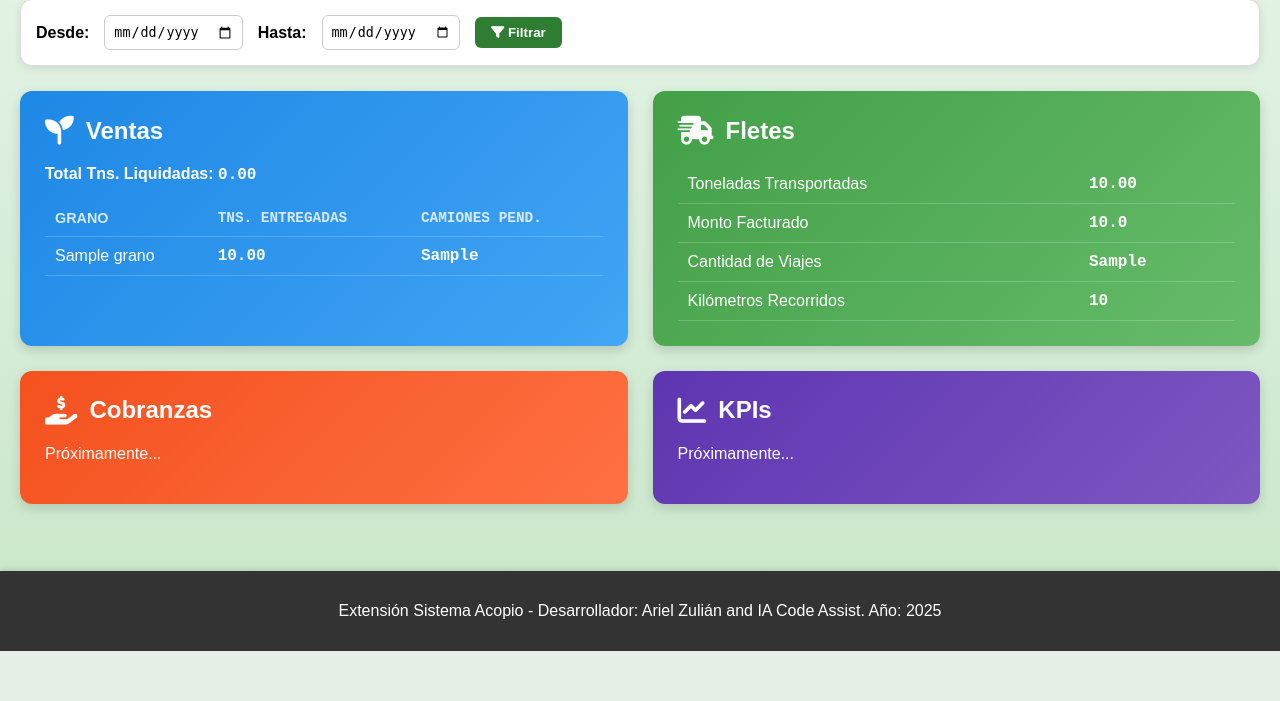
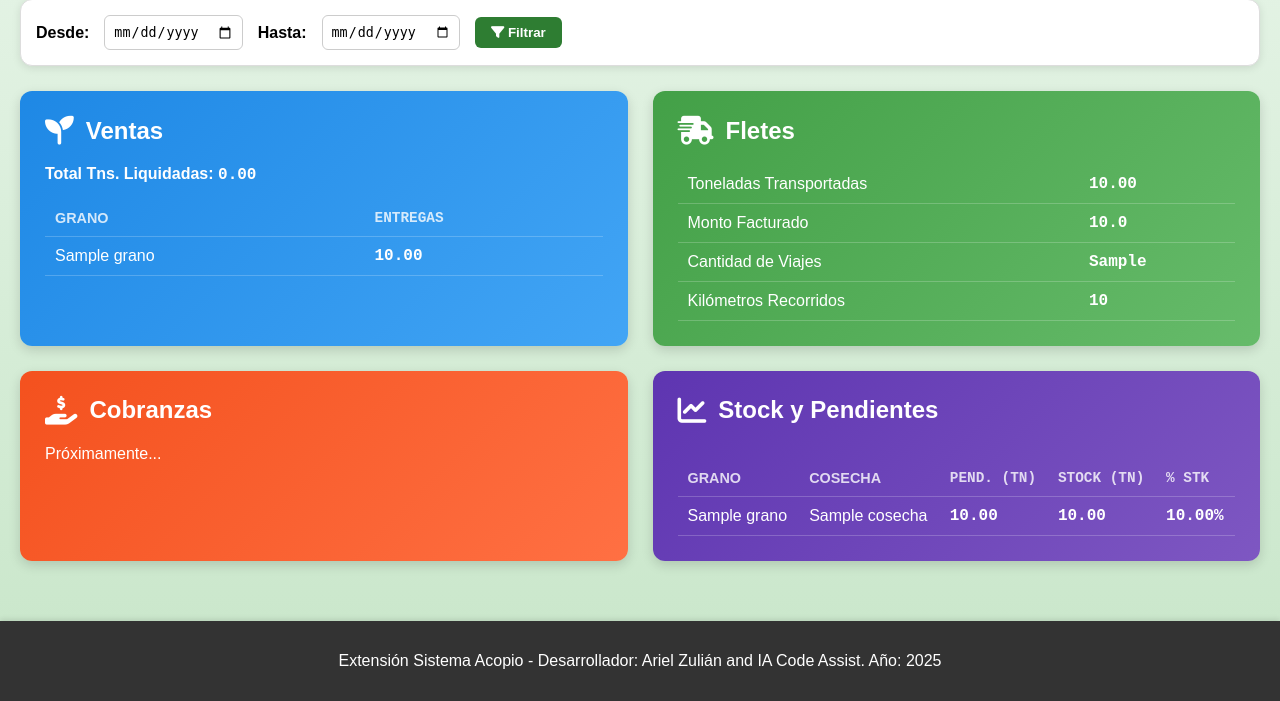
Before and after one commit to arizu14n/Datos-Acopio, a Flask app: template templates/dashboard.html in a window 1280 px wide. Shown: the part 149-850 px from the top of the page. Before the commit the page ends 800 px from the top, so only its background shows below. Run offline with Flask 3, Linux system fonts and the light colour scheme; the template is opened without the code that fills it: most values are stand-ins (such as "Sample title", 1, 10 or a date in 2020).

Commit message:
cambios en dashboard

```diff
--- a/app.py
+++ b/app.py
@@ -228,7 +228,7 @@ def dashboard():
                     grano_desc = get_grano_description(grano_code)
                     kilos = rec.get('G_SALDO', 0) or 0
                     if grano_desc not in ventas_por_grano:
-                        ventas_por_grano[grano_desc] = {'toneladas_entregadas': 0, 'camiones_pendientes': 0}
+                        ventas_por_grano[grano_desc] = {'toneladas_entregadas': 0}
                     ventas_por_grano[grano_desc]['toneladas_entregadas'] += kilos
 
         # Toneladas Liquidadas (liqven.dbf) - Total en el período
@@ -240,27 +240,48 @@ def dashboard():
 
         total_liquidado_toneladas = total_liquidado_kilos / 1000
 
-        # Camiones Pendientes (contrat.dbf) - Lógica actual, no depende del rango de fechas.
-        _, totales_por_grano_cosecha = get_contratos_pendientes()
-        for (grano, _), data in totales_por_grano_cosecha.items():
-            if grano not in ventas_por_grano:
-                ventas_por_grano[grano] = {'toneladas_entregadas': 0, 'camiones_pendientes': 0}
-            ventas_por_grano[grano]['camiones_pendientes'] += data['camiones']
-
         # Combinar datos para la tabla
         ventas_data = []
         for grano, data in sorted(ventas_por_grano.items()):
             ventas_data.append({
                 'grano': grano,
-                'toneladas_entregadas': data['toneladas_entregadas'] / 1000,
-                'camiones_pendientes': data['camiones_pendientes']
+                'toneladas_entregadas': data['toneladas_entregadas'] / 1000
             })
+
+        # --- Lógica para Tabla de Stock y Pendiente ---
+        stock_granos_cosecha = get_stock_granos_por_cosecha()
+        _, totales_por_grano_cosecha_stock = get_contratos_pendientes()
+
+        current_year = datetime.date.today().year
+        min_harvest_year_start = (current_year - 1) % 100
+        min_harvest_year = f"{min_harvest_year_start:02d}/{(min_harvest_year_start + 1):02d}"
+
+        all_keys = set(stock_granos_cosecha.keys()) | set(totales_por_grano_cosecha_stock.keys())
+
+        stock_data = []
+        for grano, cosecha in all_keys:
+            if cosecha >= min_harvest_year:
+                stock = stock_granos_cosecha.get((grano, cosecha), 0)
+                pendiente_data = totales_por_grano_cosecha_stock.get((grano, cosecha), {'kilos': 0})
+                pendiente = pendiente_data['kilos']
+
+                if stock > 0 or pendiente > 0:
+                    porcentaje_afectado = (pendiente / stock) * 100 if stock > 0 else 100
+
+                    stock_data.append({
+                        'grano': grano,
+                        'cosecha': cosecha,
+                        'stock': stock / 1000,
+                        'pendiente': pendiente / 1000,
+                        'porcentaje_afectado': porcentaje_afectado
+                    })
 
         return render_template('dashboard.html',
                                filtros_aplicados=filtros_aplicados,
                                fletes_data=fletes_data,
                                ventas_data=ventas_data,
-                               total_liquidado_toneladas=total_liquidado_toneladas)
+                               total_liquidado_toneladas=total_liquidado_toneladas,
+                               stock_data=stock_data)
     except Exception as e:
         # For debugging purposes, returning the error to the page can be helpful
         import traceback
@@ -283,7 +304,7 @@ def get_stock_granos_por_cosecha():
         print(f"Error al leer {RUTA_ACOGRAST_DBF}: {e}")
     return stock_granos
 
-def get_contratos_pendientes():
+def get_contratos_pendientes(min_harvest_year=None):
     contratos_pendientes = []
     totales_por_grano_cosecha = {}
 
@@ -325,7 +346,7 @@ def get_contratos_pendientes():
 
                 if kiloped > entrega:
                     cosecha = rec.get('COSECHA_C', 'N/A')
-                    if cosecha and cosecha <= '23/24':
+                    if min_harvest_year and cosecha < min_harvest_year:
                         continue
 
                     diferencia = kiloped - entrega
@@ -373,12 +394,14 @@ def get_contratos_pendientes():
 
 
 
-
 @app.route('/ventas', methods=['GET', 'POST'])
 def ventas():
     try:
         # --- New section for pending contracts ---
-        contratos_pendientes, totales_por_grano_cosecha = get_contratos_pendientes()
+        current_year = datetime.date.today().year
+        min_harvest_year_start = (current_year - 1) % 100
+        min_harvest_year = f"{min_harvest_year_start:02d}/{(min_harvest_year_start + 1):02d}"
+        contratos_pendientes, totales_por_grano_cosecha = get_contratos_pendientes(min_harvest_year=min_harvest_year)
         stock_granos_cosecha = get_stock_granos_por_cosecha()
 
         # Prepare data for pie chart (pending shipments by grain)
@@ -1127,10 +1150,10 @@ def generar_pdf(tipo_reporte):
                 row_data['COE'] = coe_val
                 row_data['Peso'] = format_number(registro.get('PESO', 0))
                 row_data['Precio'] = format_number(registro.get('PREOPE', 0), is_currency=True)
-                row_data['N.Grav.'] = format_number(registro.get('BRU_C', 0), is_currency=True)
-                row_data['IVA'] = format_number(registro.get('IVA_C', 0), is_currency=True)
+                row_data['N.Grav.'] = format_number(rec.get('BRU_C', 0), is_currency=True)
+                row_data['IVA'] = format_number(rec.get('IVA_C', 0), is_currency=True)
                 row_data['Otros'] = format_number(otros_val_num, is_currency=True)
-                row_data['Total'] = format_number(registro.get('NET_CTA', 0), is_currency=True)
+                row_data['Total'] = format_number(rec.get('NET_CTA', 0), is_currency=True)
                 table_data.append(row_data)
 
             totals_dict = {
--- a/templates/dashboard.html
+++ b/templates/dashboard.html
@@ -120,8 +120,7 @@
                 <thead>
                     <tr>
                         <th>Grano</th>
-                        <th class="numeric">Tns. Entregadas</th>
-                        <th class="numeric">Camiones Pend.</th>
+                        <th class="numeric">Entregas</th>
                     </tr>
                 </thead>
                 <tbody>
@@ -129,7 +128,6 @@
                     <tr>
                         <td>{{ item.grano }}</td>
                         <td class="numeric">{{ format_number(item.toneladas_entregadas, decimals=2) }}</td>
-                        <td class="numeric">{{ item.camiones_pendientes }}</td>
                     </tr>
                     {% endfor %}
                 </tbody>
@@ -170,8 +168,35 @@
         <p>Próximamente...</p>
     </div>
     <div class="panel panel-kpis">
-        <h2><i class="fa-solid fa-chart-line"></i>KPIs</h2>
-        <p>Próximamente...</p>
+        <h2><i class="fa-solid fa-chart-line"></i>Stock y Pendientes</h2>
+        {% if stock_data %}
+            <div style="overflow-x:auto;">
+                <table class="summary-table">
+                    <thead>
+                        <tr>
+                            <th>Grano</th>
+                            <th>Cosecha</th>
+                            <th class="numeric">Pend. (TN)</th>
+                            <th class="numeric">Stock (TN)</th>
+                            <th class="numeric">% Stk</th>
+                        </tr>
+                    </thead>
+                    <tbody>
+                        {% for item in stock_data %}
+                        <tr>
+                            <td style="word-wrap: break-word;">{{ item.grano }}</td>
+                            <td style="word-wrap: break-word;">{{ item.cosecha }}</td>
+                            <td class="numeric">{{ format_number(item.pendiente, decimals=2) }}</td>
+                            <td class="numeric">{{ format_number(item.stock, decimals=2) }}</td>
+                            <td class="numeric">{{ "%.2f"|format(item.porcentaje_afectado) }}%</td>
+                        </tr>
+                        {% endfor %}
+                    </tbody>
+                </table>
+            </div>
+        {% else %}
+            <p>No hay datos de stock disponibles.</p>
+        {% endif %}
     </div>
 </div>
 {% endblock %}
```
Also changed, not shown: lector_dbf.py (deleted, +0 -31 lines), templates/debug.html (deleted, +0 -32 lines), fletes.db.
